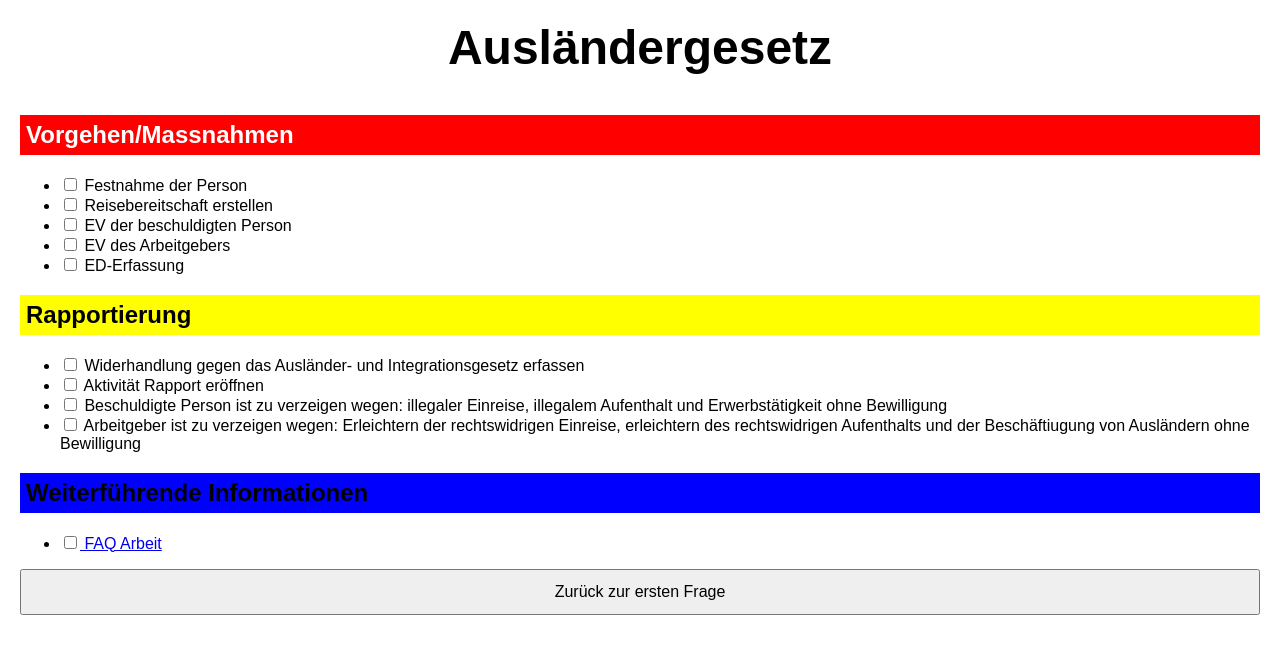
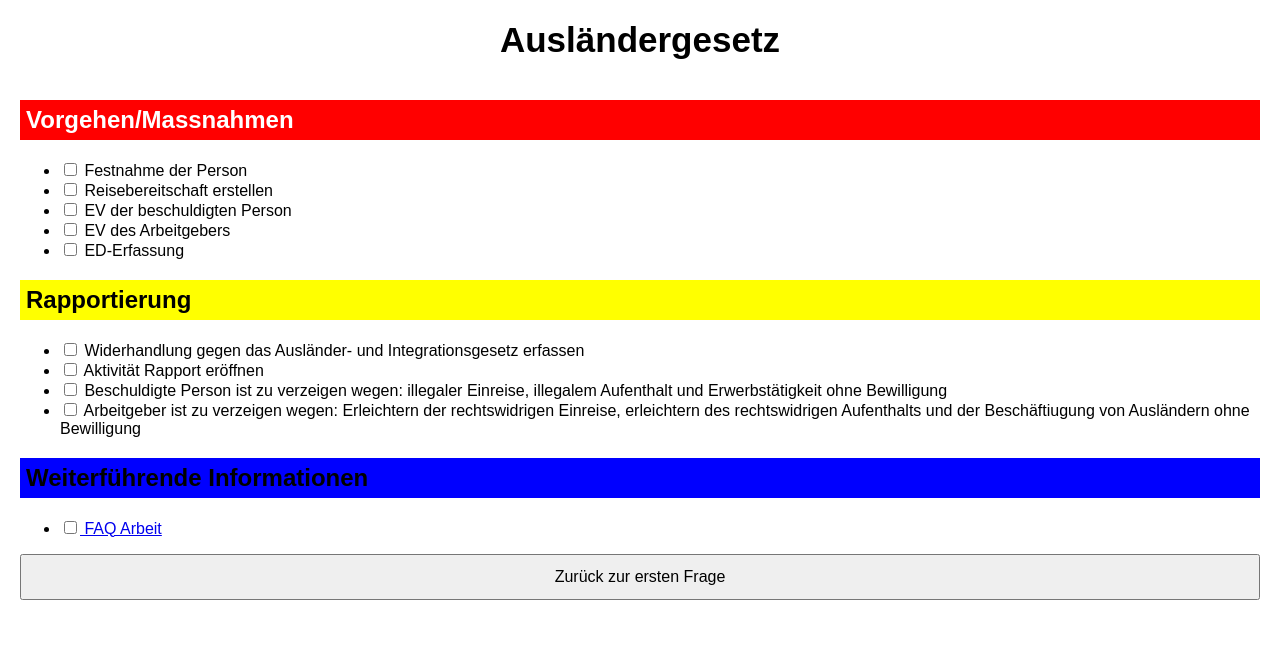
Before and after one commit to Akidog2014/AIG-Kontrolle, a plain HTML site: page frage7.html in a window 1280 px wide. Drawn offline with Linux system fonts and the light colour scheme.

Commit message:
Reduce font size of title in frage7.html

```diff
--- a/frage7.html
+++ b/frage7.html
@@ -12,7 +12,7 @@
       box-sizing: border-box;
     }
     .titel {
-      font-size: 48px;
+      font-size: 35px;
       font-weight: bold;
       text-align: center;
       margin-bottom: 40px;
```
